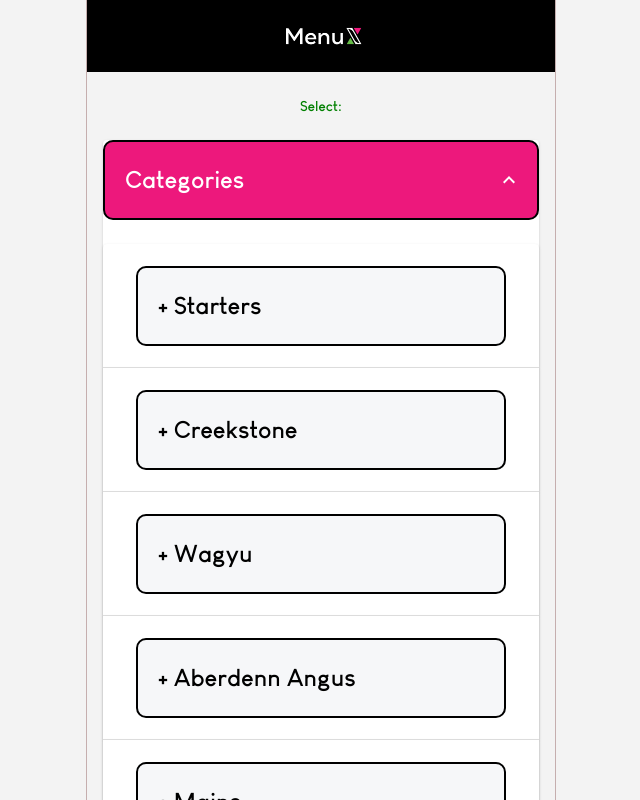
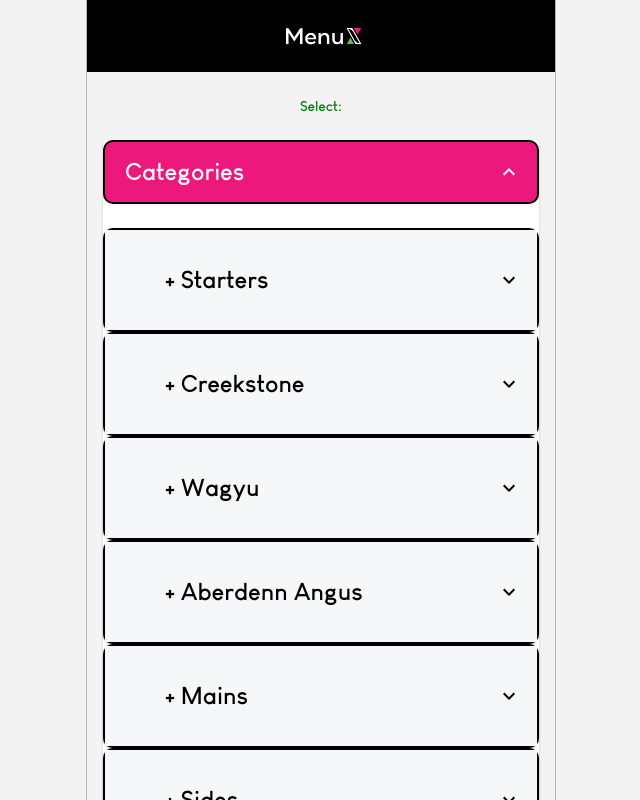
Before and after one commit to mshahid538/menux-web3, a React (Create React App) app: page /categories-products in a window 1280 px wide. Shown: the top 800 px of the page, without its empty margins (319-959 px from the left). Built offline with nearby package versions, Linux system fonts and the light colour scheme; a web font is replaced by a local one.

Commit message:
accordion changes

```diff
--- a/src/components/CategoriesAccordion/CategoriesAccordion.tsx
+++ b/src/components/CategoriesAccordion/CategoriesAccordion.tsx
@@ -82,7 +82,7 @@ function CategoriesAccordion({ name }: any) {
           border: "2px solid black",
           textTransform: "capitalize",
           borderRadius: "10px",
-          height: "10vh",
+          height: "7vh",
           fontSize: 24,
           display: "flex",
           textAlign: "start",
@@ -106,9 +106,20 @@ function CategoriesAccordion({ name }: any) {
             <Accordion
               key={index}
               expanded={expandedIndexChild === index} // Control expanded state
-              style={{ backgroundColor: "white", minWidth: "380px" }}
+              style={{
+                backgroundColor: "white",
+                minWidth: "380px",
+                border: "2px solid black",
+                borderRadius: "10px",
+              }}
             >
-              <AccordionSummary>
+              <AccordionSummary
+                expandIcon={<ExpandMoreIcon sx={{ color: "black" }} />}
+                aria-controls="panel-content"
+                id="panel-header"
+                className="btn"
+                style={{ background: "#F6F7F9" }}
+              >
                 <Box
                   key={index}
                   display={"flex"}
@@ -119,14 +130,14 @@ function CategoriesAccordion({ name }: any) {
                 >
                   <Button
                     sx={{
-                      background: "#F6F7F9",
+                      // background: "#F6F7F9",
                       color: "black",
-                      width: "370px",
+                      width: "100%",
                       fontWeight: "bold",
-                      border: "2px solid black",
-                      textTransform: "capitalize",
-                      borderRadius: "10px",
-                      height: "10vh",
+                      // border: "2px solid black",
+                      textTransform: "none",
+                      // borderRadius: "10px",
+                      height: "7vh",
                       fontSize: 24,
                       display: "flex",
                       textAlign: "start",
@@ -160,19 +171,27 @@ function CategoriesAccordion({ name }: any) {
                     // defaultExpanded={true}
                     key={ind}
                     expanded={expandedIndexSubchild === ind}
-                    style={{ backgroundColor: "white", minWidth: "380px" }}
+                    style={{
+                      backgroundColor: "white",
+                      minWidth: "380px",
+                      border: "2px solid black",
+                      borderRadius: "10px",
+                    }}
                   >
-                    <AccordionSummary>
+                    <AccordionSummary
+                      expandIcon={<ExpandMoreIcon sx={{ color: "blue" }} />}
+                      aria-controls="panel-content"
+                      id="panel-header"
+                      className="btn"
+                      style={{ background: "#F6F7F9" }}
+                    >
                       <Button
                         sx={{
-                          background: "#F6F7F9",
                           color: "black",
-                          width: "350px",
+                          width: "100%",
                           fontWeight: "bold",
-                          border: "2px solid black",
-                          textTransform: "capitalize",
-                          borderRadius: "10px",
-                          height: "10vh",
+                          textTransform: "none",
+                          height: "7vh",
                           fontSize: 24,
                           display: "flex",
                           textAlign: "start",
--- a/src/components/EditSection/EditSection.tsx
+++ b/src/components/EditSection/EditSection.tsx
@@ -35,19 +35,19 @@ function EditSection() {
 
   // console.log("props", props);
   return (
-    <Container>
+    <Container style={{ margin: "auto" }}>
       <div
         style={{
           display: "flex",
           justifyContent: "space-between",
-          marginTop: "5px",
-          fontSize: "20px",
+          // marginTop: "auto",
+          // fontSize: "20px",
         }}
       >
-        <div>
-          <Typography variant="h6">Dietary: {requirements}</Typography>
-        </div>
-        <div>
+        <Typography className="smallLineHeight" variant="h6">
+          Dietary: {requirements}
+        </Typography>
+
         {/* Use onClick to trigger the navigation */}
         <Button
           variant="outlined"
@@ -55,15 +55,16 @@ function EditSection() {
           sx={buttonStyle}
           onClick={goToRequirementsRoute}
         >
-            <Typography variant="h6">Edit</Typography>
+          <Typography variant="h6" className="smallLineHeight">
+            Edit
+          </Typography>
         </Button>
       </div>
-      </div>
       <div style={{ display: "flex", justifyContent: "space-between" }}>
-        <div>
-          <Typography variant="h6">Allergens: {allergicTo}</Typography>
-        </div>
-        <div>
+        <Typography className="smallLineHeight" variant="h6">
+          Allergens: {allergicTo}
+        </Typography>
+
         {/* Use onClick to trigger the navigation */}
         <Button
           variant="outlined"
@@ -71,9 +72,10 @@ function EditSection() {
           sx={buttonStyle}
           onClick={goToAllergicRoute}
         >
-            <Typography variant="h6">Edit</Typography>
+          <Typography variant="h6" className="smallLineHeight">
+            Edit
+          </Typography>
         </Button>
-        </div>
       </div>
     </Container>
   );
--- a/src/components/EditSection/index.css
+++ b/src/components/EditSection/index.css
@@ -5,3 +5,6 @@
   justify-content: center;
   height: 9vh;
 }
+.smallLineHeight {
+  line-height: 1 !important;
+}
```
Lines whose indentation alone changed are shown as unchanged.
